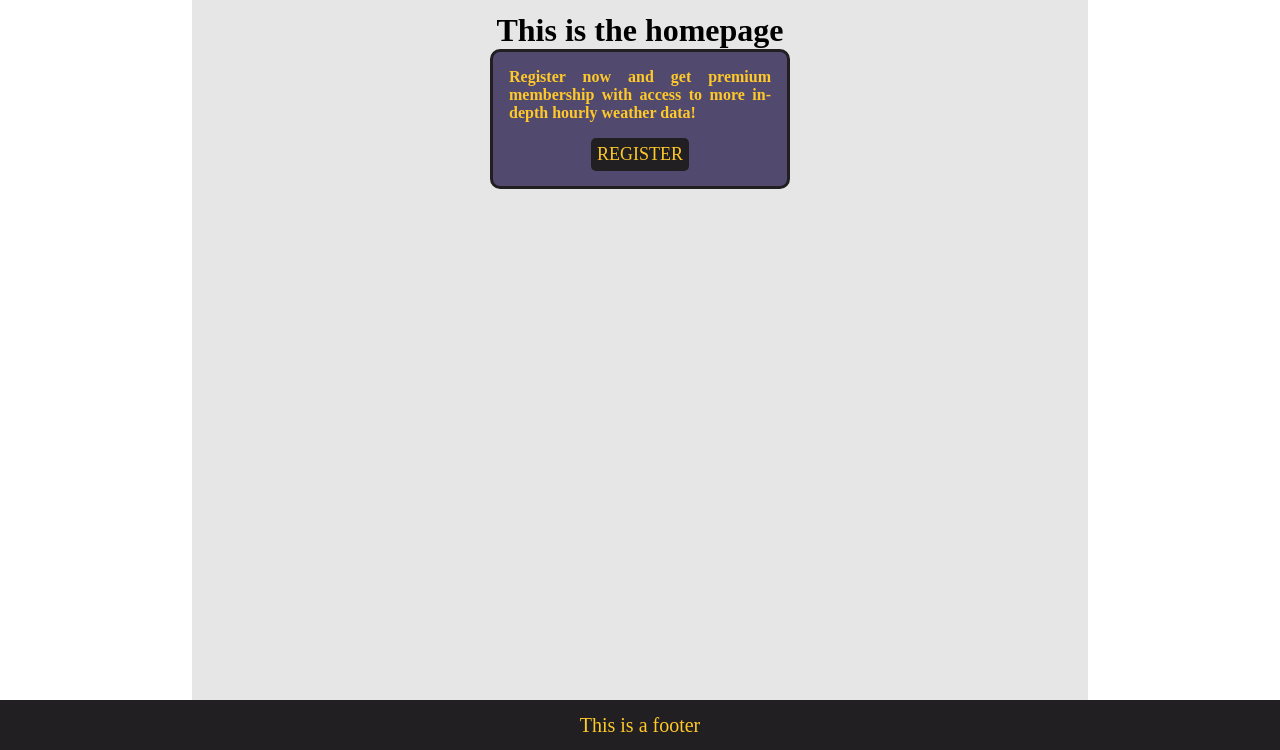
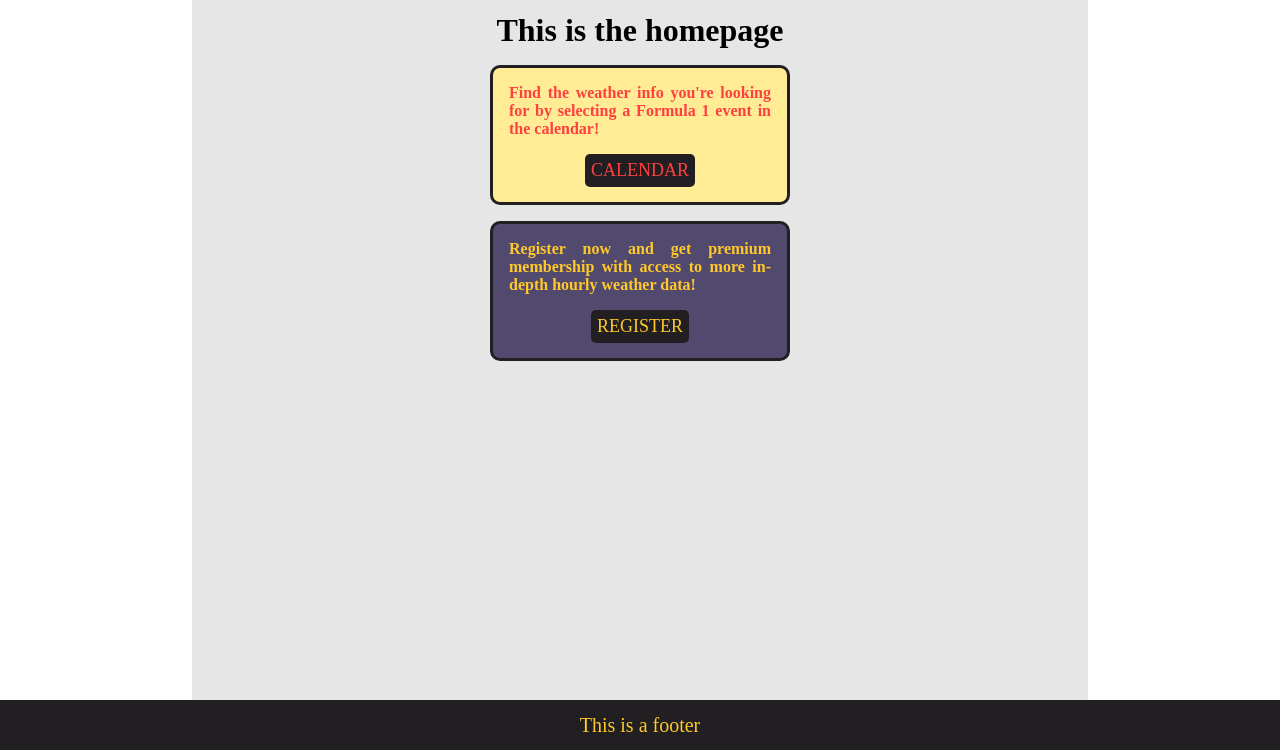
Before and after one commit to Code-Institute-Submissions/F1-weather-tracker-v2, a Django app: page / in a window 1280 px wide. Shown: the part 50-800 px from the top of the page. Run offline with Django 3.2, Linux system fonts and the light colour scheme.

Commit message:
feat: set up link to calendar structure on the homepage

```diff
--- a/home/templates/home/index.html
+++ b/home/templates/home/index.html
@@ -4,6 +4,10 @@
 {% block content %}
 <h1>This is the homepage</h1>
 <div class="hero-img flex-col-ca-cj">
+    <div class="calendar-ad flex-col-ca-cj">
+        <p>Find the weather info you're looking for by selecting a Formula 1 event in the calendar!</p>
+        <a href='/events/'>Calendar</a>
+    </div>
     <div class="register-ad flex-col-ca-cj">
         <p>Register now and get premium membership with access to more in-depth hourly weather data!</p>
         <a href='/accounts/signup/'>Register</a>
--- a/static/css/_homepage.scss
+++ b/static/css/_homepage.scss
@@ -1,3 +1,37 @@
+.calendar-ad {
+  width: 300px;
+  height: 140px;
+  border: 3px solid $cGray;
+  border-radius: 10px;
+	padding: 16px;
+	background: #ffec95;
+  margin-top: 16px;
+
+  p {
+    font-size: 1.6rem;
+    font-weight: 700;
+    color: $cRed;
+		margin-bottom: 16px;
+		text-align: justify;
+    text-justify: center;
+  }
+
+  a {
+		background-color: $cGray;
+    color: $cRed;
+		padding: 6px;
+		border-radius: 5px;
+    text-decoration: none;
+		text-transform: uppercase;
+    font-size: 1.8rem;
+    font-weight: 400;
+
+    &:hover {
+			transform: scale(1.05);
+    }
+  }
+}
+
 .register-ad {
   width: 300px;
   height: 140px;
@@ -5,6 +39,7 @@
   border-radius: 10px;
 	padding: 16px;
 	background: #52496e;
+  margin-top: 16px;
 
   p {
     font-size: 1.6rem;
--- a/static/css/base.css
+++ b/static/css/base.css
@@ -301,6 +301,41 @@ body {
   font-weight: bold;
 }
 
+.calendar-ad {
+  width: 300px;
+  height: 140px;
+  border: 3px solid #211F22;
+  border-radius: 10px;
+  padding: 16px;
+  background: #ffec95;
+  margin-top: 16px;
+}
+
+.calendar-ad p {
+  font-size: 1.6rem;
+  font-weight: 700;
+  color: #FF4040;
+  margin-bottom: 16px;
+  text-align: justify;
+  text-justify: center;
+}
+
+.calendar-ad a {
+  background-color: #211F22;
+  color: #FF4040;
+  padding: 6px;
+  border-radius: 5px;
+  text-decoration: none;
+  text-transform: uppercase;
+  font-size: 1.8rem;
+  font-weight: 400;
+}
+
+.calendar-ad a:hover {
+  -webkit-transform: scale(1.05);
+          transform: scale(1.05);
+}
+
 .register-ad {
   width: 300px;
   height: 140px;
@@ -308,6 +343,7 @@ body {
   border-radius: 10px;
   padding: 16px;
   background: #52496e;
+  margin-top: 16px;
 }
 
 .register-ad p {
```
Also changed, not shown: 1 other file.
